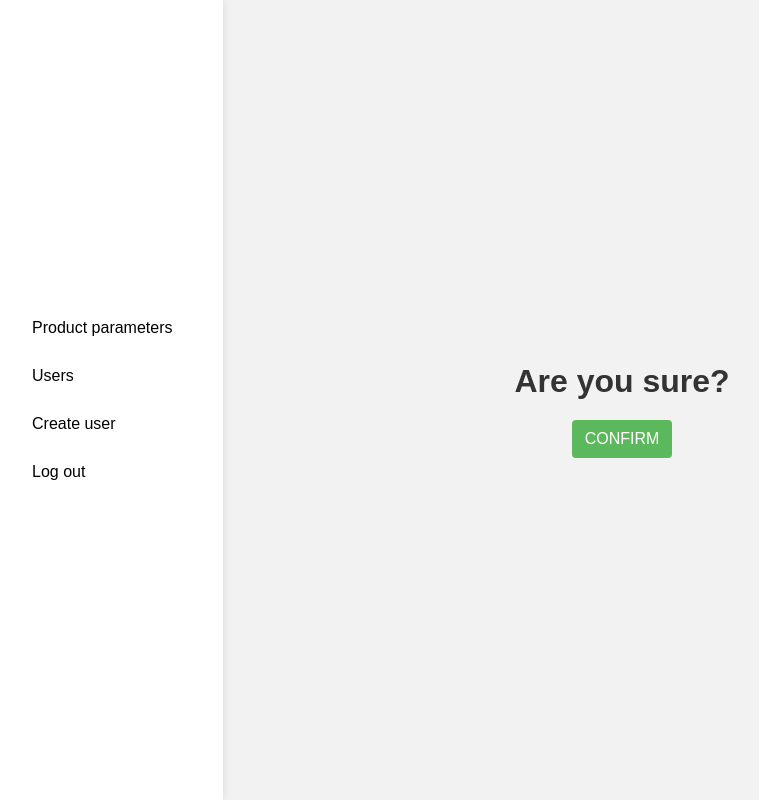
After one commit to j0zeff/fastApi, a FastAPI app: template templates/LogoutView.html in a window 1280 px wide. The commit adds this page. Shown: the whole page, without its empty margins (18-777 px from the left). Run offline with FastAPI, Linux system fonts and the light colour scheme; the template is opened without the code that fills it, so the values that code supplies are empty.

Commit message:
Logout added

```diff
--- a/main.py
+++ b/main.py
@@ -362,3 +362,19 @@ async def get_all_product_params(
             "search": search,
         },
     )
+
+@app.get('/logout', response_class=HTMLResponse)
+async def logout(
+        request: Request = None,
+        user: Users = Depends(verify_authorization_token)
+    ):
+    return templates.TemplateResponse('LogoutView.html', {'request': request})
+
+@app.post('/logout')
+async def logout(
+        db: Session = Depends(get_db),
+        user: Users = Depends(verify_authorization_token)
+    ):
+    user.access_token = ''
+    db.commit()
+    return RedirectResponse(url='/login', status_code=303)
--- a/static/css/styles.css
+++ b/static/css/styles.css
@@ -194,12 +194,12 @@ th {
 }
 
 .buttons a:hover{
-    background-color: rgb(236, 173, 15);
+    background-color: #ff5722;
     color: #fff;
 }
 
 .buttons a.active {
-    background-color: rgb(236, 173, 15);
+    background-color: #ff5722;
     color: #fff;
 }
 
--- a/templates/Base.html
+++ b/templates/Base.html
@@ -12,7 +12,7 @@
             <a href="/get_all_product_params" class="link">Product parameters</a>
             <a href="/get_users" class="link">Users</a>
             <a href="/create_user" class="link">Create user</a>
-            <a href="/login" class="link">Log in</a>
+            <a href="/logout" class="link">Log out</a>
         </div>
     </header>
     <main>
--- /dev/null
+++ b/templates/LogoutView.html
@@ -0,0 +1,10 @@
+{% extends "Base.html" %}
+
+{% block content %}
+<div class="product-container">
+    <h1 class="access-denied">Are you sure?</h1>
+    <form action="/logout" method="POST">
+        <button type="submit" class="login-btn" style="width: 100px; align-self: center;">CONFIRM</button>
+    </form>
+</div>
+{% endblock %}
```
Also changed, not shown: templates/MenuView.html (deleted, +0 -21 lines).
